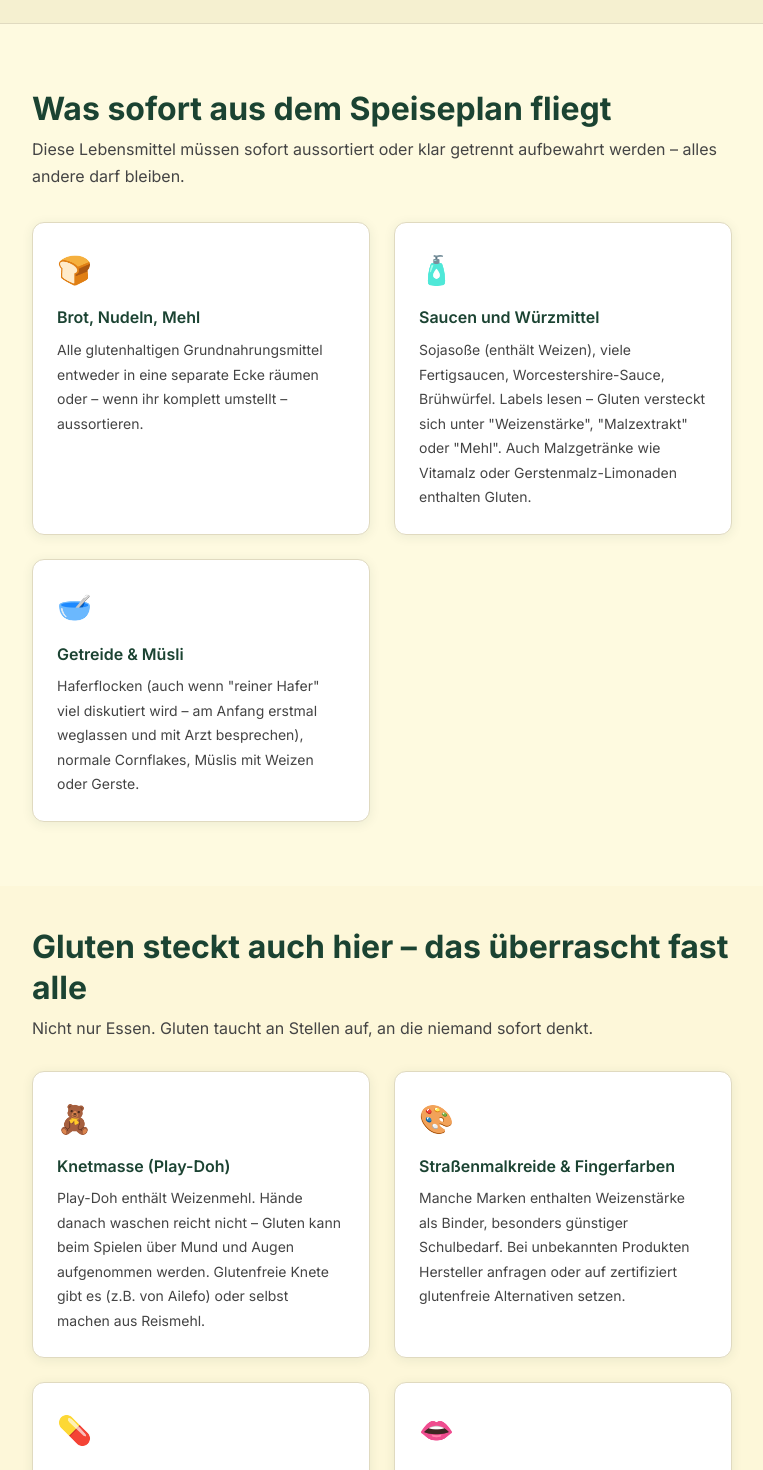
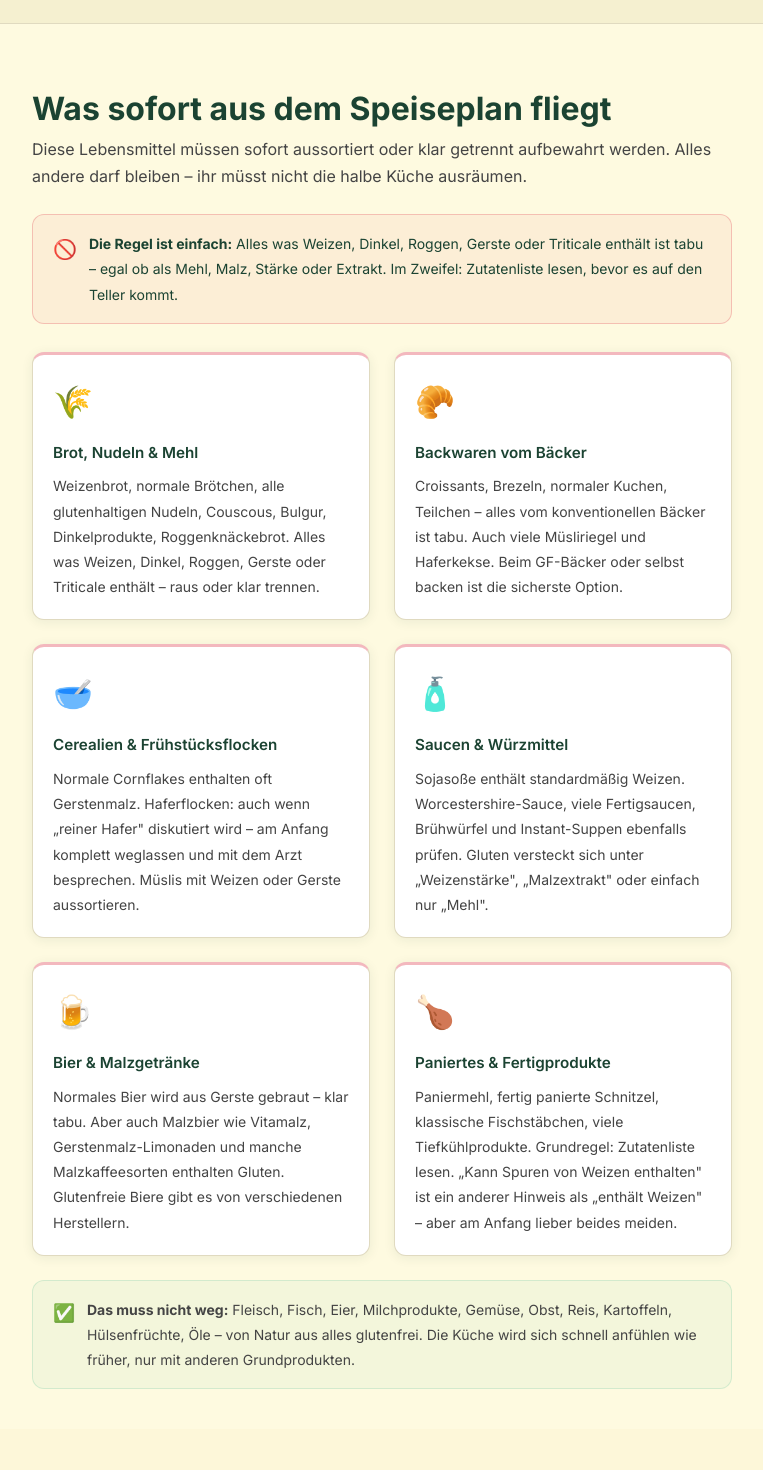
Before and after one commit to Waschtls/waschtls-schmankerl, a Next.js app: page /wissen/erstdiagnose in a window 1280 px wide. Shown: the part 880-2350 px from the top of the page, without its empty margins (258-1021 px from the left). Built offline with nearby package versions, Linux system fonts and the light colour scheme.

Commit message:
feat: Homepage-Kacheln + Etwas-fehlt-CTA + Beikost-Filter + 3 neue Beikost-Rezepte + Glutenfreie-Lebensmittel-Seite

```diff
--- a/app/wissen/erstdiagnose/page.tsx
+++ b/app/wissen/erstdiagnose/page.tsx
@@ -9,19 +9,34 @@ export const metadata: Metadata = {
 
 const sofortmassnahmen = [
   {
-    icon: '🍞',
-    titel: 'Brot, Nudeln, Mehl',
-    text: 'Alle glutenhaltigen Grundnahrungsmittel entweder in eine separate Ecke räumen oder – wenn ihr komplett umstellt – aussortieren.',
+    icon: '🌾',
+    titel: 'Brot, Nudeln & Mehl',
+    text: 'Weizenbrot, normale Brötchen, alle glutenhaltigen Nudeln, Couscous, Bulgur, Dinkelprodukte, Roggenknäckebrot. Alles was Weizen, Dinkel, Roggen, Gerste oder Triticale enthält – raus oder klar trennen.',
+  },
+  {
+    icon: '🥐',
+    titel: 'Backwaren vom Bäcker',
+    text: 'Croissants, Brezeln, normaler Kuchen, Teilchen – alles vom konventionellen Bäcker ist tabu. Auch viele Müsliriegel und Haferkekse. Beim GF-Bäcker oder selbst backen ist die sicherste Option.',
+  },
+  {
+    icon: '🥣',
+    titel: 'Cerealien & Frühstücksflocken',
+    text: 'Normale Cornflakes enthalten oft Gerstenmalz. Haferflocken: auch wenn „reiner Hafer" diskutiert wird – am Anfang komplett weglassen und mit dem Arzt besprechen. Müslis mit Weizen oder Gerste aussortieren.',
   },
   {
     icon: '🧴',
-    titel: 'Saucen und Würzmittel',
-    text: 'Sojasoße (enthält Weizen), viele Fertigsaucen, Worcestershire-Sauce, Brühwürfel. Labels lesen – Gluten versteckt sich unter "Weizenstärke", "Malzextrakt" oder "Mehl". Auch Malzgetränke wie Vitamalz oder Gerstenmalz-Limonaden enthalten Gluten.',
+    titel: 'Saucen & Würzmittel',
+    text: 'Sojasoße enthält standardmäßig Weizen. Worcestershire-Sauce, viele Fertigsaucen, Brühwürfel und Instant-Suppen ebenfalls prüfen. Gluten versteckt sich unter „Weizenstärke", „Malzextrakt" oder einfach nur „Mehl".',
   },
   {
-    icon: '🥣',
-    titel: 'Getreide & Müsli',
-    text: 'Haferflocken (auch wenn "reiner Hafer" viel diskutiert wird – am Anfang erstmal weglassen und mit Arzt besprechen), normale Cornflakes, Müslis mit Weizen oder Gerste.',
+    icon: '🍺',
+    titel: 'Bier & Malzgetränke',
+    text: 'Normales Bier wird aus Gerste gebraut – klar tabu. Aber auch Malzbier wie Vitamalz, Gerstenmalz-Limonaden und manche Malzkaffeesorten enthalten Gluten. Glutenfreie Biere gibt es von verschiedenen Herstellern.',
+  },
+  {
+    icon: '🍗',
+    titel: 'Paniertes & Fertigprodukte',
+    text: 'Paniermehl, fertig panierte Schnitzel, klassische Fischstäbchen, viele Tiefkühlprodukte. Grundregel: Zutatenliste lesen. „Kann Spuren von Weizen enthalten" ist ein anderer Hinweis als „enthält Weizen" – aber am Anfang lieber beides meiden.',
   },
 ];
 
@@ -141,23 +156,53 @@ export default function ErstdiagnosePage() {
       </section>
 
       {/* Was sofort raus muss */}
-      <section id="sofort" className="section">
+      <section id="sofort" className="section" style={{ paddingBottom: '2.5rem' }}>
         <div className="container" style={{ maxWidth: '740px' }}>
           <h2 style={{ marginBottom: '0.4rem' }}>Was sofort aus dem Speiseplan fliegt</h2>
-          <p style={{ color: 'var(--text-mid)', marginBottom: '2rem' }}>
-            Diese Lebensmittel müssen sofort aussortiert oder klar getrennt aufbewahrt werden –
-            alles andere darf bleiben.
+          <p style={{ color: 'var(--text-mid)', marginBottom: '1.5rem' }}>
+            Diese Lebensmittel müssen sofort aussortiert oder klar getrennt aufbewahrt werden.
+            Alles andere darf bleiben – ihr müsst nicht die halbe Küche ausräumen.
           </p>
+
+          {/* Merkebox */}
+          <div style={{
+            background: 'rgba(220,53,69,0.06)', border: '1.5px solid rgba(220,53,69,0.25)',
+            borderRadius: '12px', padding: '1rem 1.25rem', marginBottom: '1.75rem',
+            display: 'flex', gap: '0.75rem', alignItems: 'flex-start',
+          }}>
+            <span style={{ fontSize: '1.2rem', flexShrink: 0, marginTop: '0.1rem' }}>🚫</span>
+            <p style={{ margin: 0, fontSize: '0.875rem', lineHeight: 1.8, color: 'var(--green-deep)' }}>
+              <strong>Die Regel ist einfach:</strong> Alles was Weizen, Dinkel, Roggen, Gerste oder Triticale enthält ist tabu –
+              egal ob als Mehl, Malz, Stärke oder Extrakt. Im Zweifel: Zutatenliste lesen, bevor es auf den Teller kommt.
+            </p>
+          </div>
+
           <div className="grid-2">
             {sofortmassnahmen.map(m => (
-              <div key={m.titel} className="card">
-                <div style={{ fontSize: '1.75rem', marginBottom: '0.6rem' }}>{m.icon}</div>
-                <h4 style={{ marginBottom: '0.4rem', color: 'var(--green-deep)' }}>{m.titel}</h4>
-                <p style={{ margin: 0, fontSize: '0.875rem', lineHeight: 1.75 }}>{m.text}</p>
+              <div key={m.titel} className="card" style={{
+                borderTop: '3px solid rgba(220,53,69,0.35)',
+                padding: '1.25rem',
+              }}>
+                <div style={{ fontSize: '2rem', marginBottom: '0.65rem' }}>{m.icon}</div>
+                <h4 style={{ marginBottom: '0.5rem', color: 'var(--green-deep)', fontSize: '0.95rem' }}>{m.titel}</h4>
+                <p style={{ margin: 0, fontSize: '0.875rem', lineHeight: 1.8, color: 'var(--text-mid)' }}>{m.text}</p>
               </div>
             ))}
           </div>
 
+          {/* Gute Nachricht */}
+          <div style={{
+            marginTop: '1.5rem', background: 'rgba(149,213,178,0.1)',
+            border: '1.5px solid rgba(149,213,178,0.35)', borderRadius: '12px',
+            padding: '1rem 1.25rem', display: 'flex', gap: '0.75rem', alignItems: 'flex-start',
+          }}>
+            <span style={{ fontSize: '1.1rem', flexShrink: 0, marginTop: '0.1rem' }}>✅</span>
+            <p style={{ margin: 0, fontSize: '0.875rem', lineHeight: 1.8 }}>
+              <strong>Das muss nicht weg:</strong> Fleisch, Fisch, Eier, Milchprodukte, Gemüse, Obst, Reis, Kartoffeln,
+              Hülsenfrüchte, Öle – von Natur aus alles glutenfrei. Die Küche wird sich schnell anfühlen wie früher,
+              nur mit anderen Grundprodukten.
+            </p>
+          </div>
         </div>
       </section>
 
```
Also changed, not shown: app/page.tsx (+4 -4 lines).
